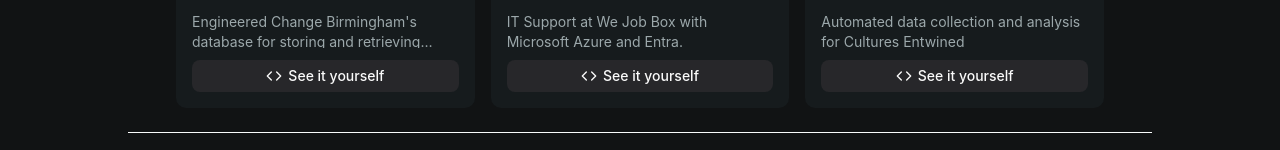
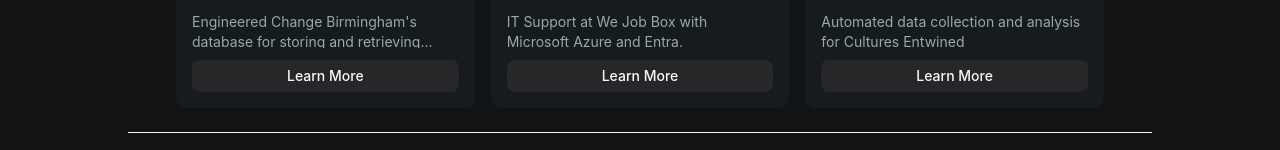
Before and after one commit to K0Stek122/portfolio-page, a React (Vite) app: page /employers/portfolio in a window 1280 px wide. Shown: the part 493-643 px from the top of the page. Built offline with nearby package versions, Linux system fonts and the light colour scheme.

Commit message:
Added academic work section to portfolio.
Signed-off-by: K0Stek122 <kamilianos3@gmail.com>

```diff
--- a/src/pages/portfolio.tsx
+++ b/src/pages/portfolio.tsx
@@ -2,7 +2,7 @@
 import { Carousel, CarouselContent, CarouselItem, CarouselPrevious, CarouselNext } from "../components/ui/carousel";
 import { Separator } from "../components/ui/separator";
 import { Button } from "../components/ui/button";
-import { CodeIcon } from "lucide-react";
+import { CodeIcon, GraduationCap } from "lucide-react";
 import H1 from "../components/ui/typographyh1";
 import H2 from "../components/ui/typographyh2";
 import P from "../components/ui/typographyp";
@@ -24,11 +24,12 @@
 import whahImage from ".././assets/projects/whah.png"
 import oxfamImage from ".././assets/projects/oxfam.png"
 import culturesentwinedImage from ".././assets/projects/culturesentwined.png"
+import bachelorDissertationImage from ".././assets/projects/dissertation.png"
 
 interface Project {
     title: string;
     description: string;
-    image: string;
+    image?: string;
     link: string;
 }
 
@@ -36,8 +37,12 @@
     const handleExternalLink = (url: string) => window.open(url, "_blank");
     return (
         <div className="bg-card rounded-lg p-4 flex flex-col gap-3 h-80">
-            <div className="h-40 w-full overflow-hidden rounded-lg shrink-0">
-                <img src={image} alt={title} className="h-full w-full object-cover" />
+            <div className="h-40 w-full overflow-hidden rounded-lg shrink-0 bg-muted flex items-center justify-center">
+                {image ? (
+                    <img src={image} alt={title} className="h-full w-full object-cover" />
+                ) : (
+                    <GraduationCap className="size-12 text-muted-foreground" />
+                )}
             </div>
             <p className="text-card-foreground font-bold line-clamp-1">{title}</p>
             <p className="text-muted-foreground text-sm line-clamp-2 flex-1">{description}</p>
@@ -47,19 +52,18 @@
                 className="transition-transform duration-200 hover:scale-105 hover:cursor-pointer w-full"
                 onClick={() => handleExternalLink(link)}
             >
-                <CodeIcon data-icon="inline-start" aria-hidden={false} />
-                See it yourself
+                Learn More
             </Button>
         </div>
     );
 }
 
-function ProjectCarousel({ projects }: { projects: Project[] }) {
+function ProjectCarousel({ projects, itemClassName = "md:basis-1/2 lg:basis-1/3" }: { projects: Project[]; itemClassName?: string }) {
     return (
         <Carousel className="w-full px-12" opts={{ align: "start" }}>
             <CarouselContent>
                 {projects.map((project, index) => (
-                    <CarouselItem key={index} className="md:basis-1/2 lg:basis-1/3">
+                    <CarouselItem key={index} className={itemClassName}>
                         <ProjectCard {...project} />
                     </CarouselItem>
                 ))}
@@ -177,6 +181,15 @@
         }
     ];
 
+    const academic_projects: Project[] = [
+        {
+            title: "Bachelor's Dissertation",
+            description: "Network Intrusion Detection System for Microservices with Novel Hybrid Finite Automata",
+            image: bachelorDissertationImage,
+            link: "https://drive.google.com/file/d/1KM0cII-CPsCitqQ0H2YRtf5pCoDhdfa3/view?usp=sharing",
+        }
+    ];
+
     return (
         <div className="flex flex-col overflow-x-hidden overflow-y-auto items-center h-dvh w-full bg-background gap-6 py-8 px-4">
             <SEO
@@ -224,6 +237,13 @@
 
             <Separator className="animate-fadeInUp w-full max-w-5xl" />
 
+            <div className="animate-fadeInUp flex flex-col gap-4 w-full max-w-5xl pb-8">
+                <H2>Academic</H2>
+                <ProjectCarousel projects={academic_projects} itemClassName="basis-full md:basis-1/2 lg:basis-1/3" />
+            </div>
+
+            <Separator className="animate-fadeInUp w-full max-w-5xl" />
+
             <div className="animate-fadeInUp flex flex-col items-center gap-2 pb-8">
                 <P>For a full range of my projects, have a look at my GitHub:</P>
                 <Button
```
Also changed, not shown: src/assets/projects/dissertation.png (added).
